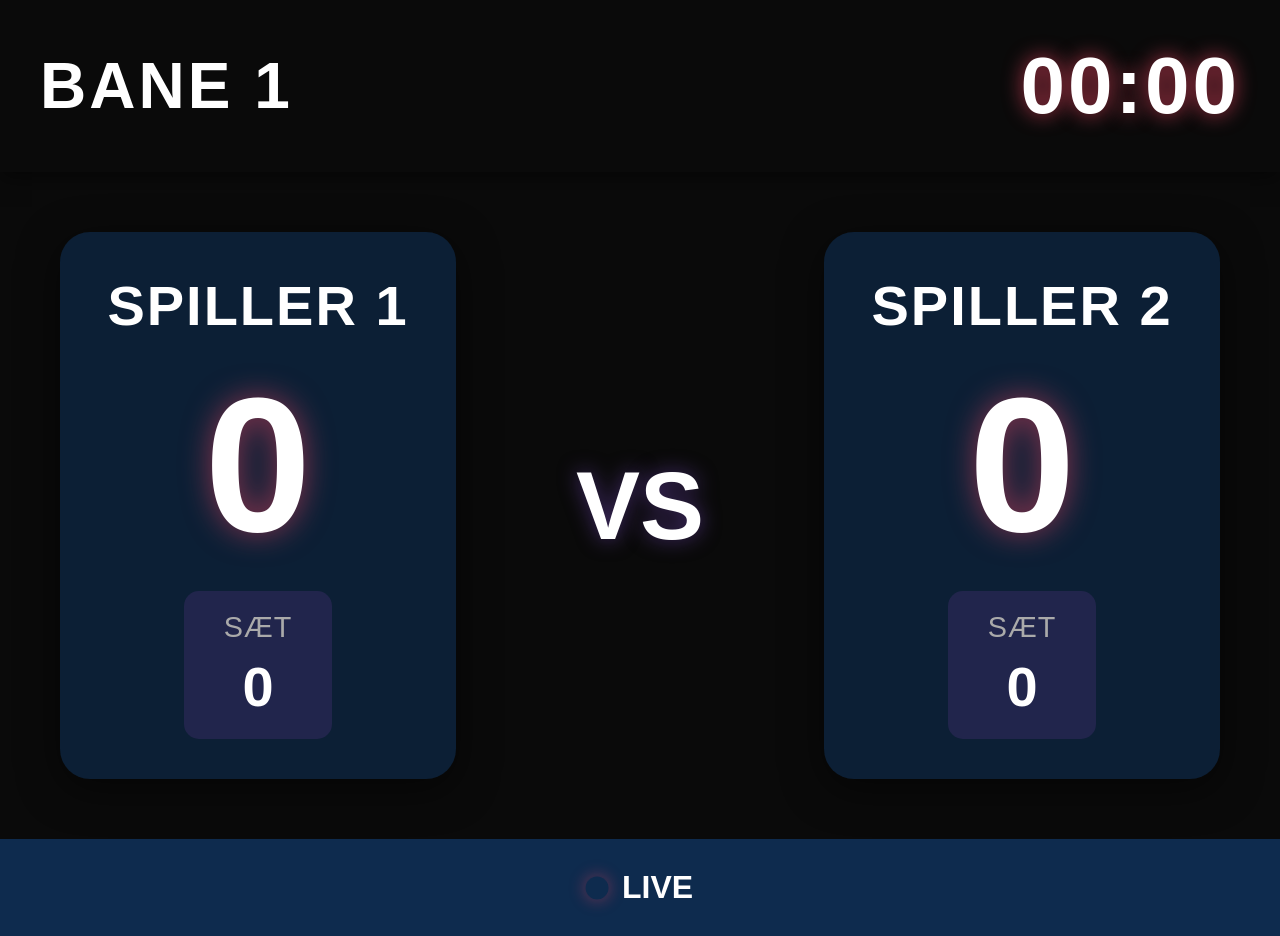
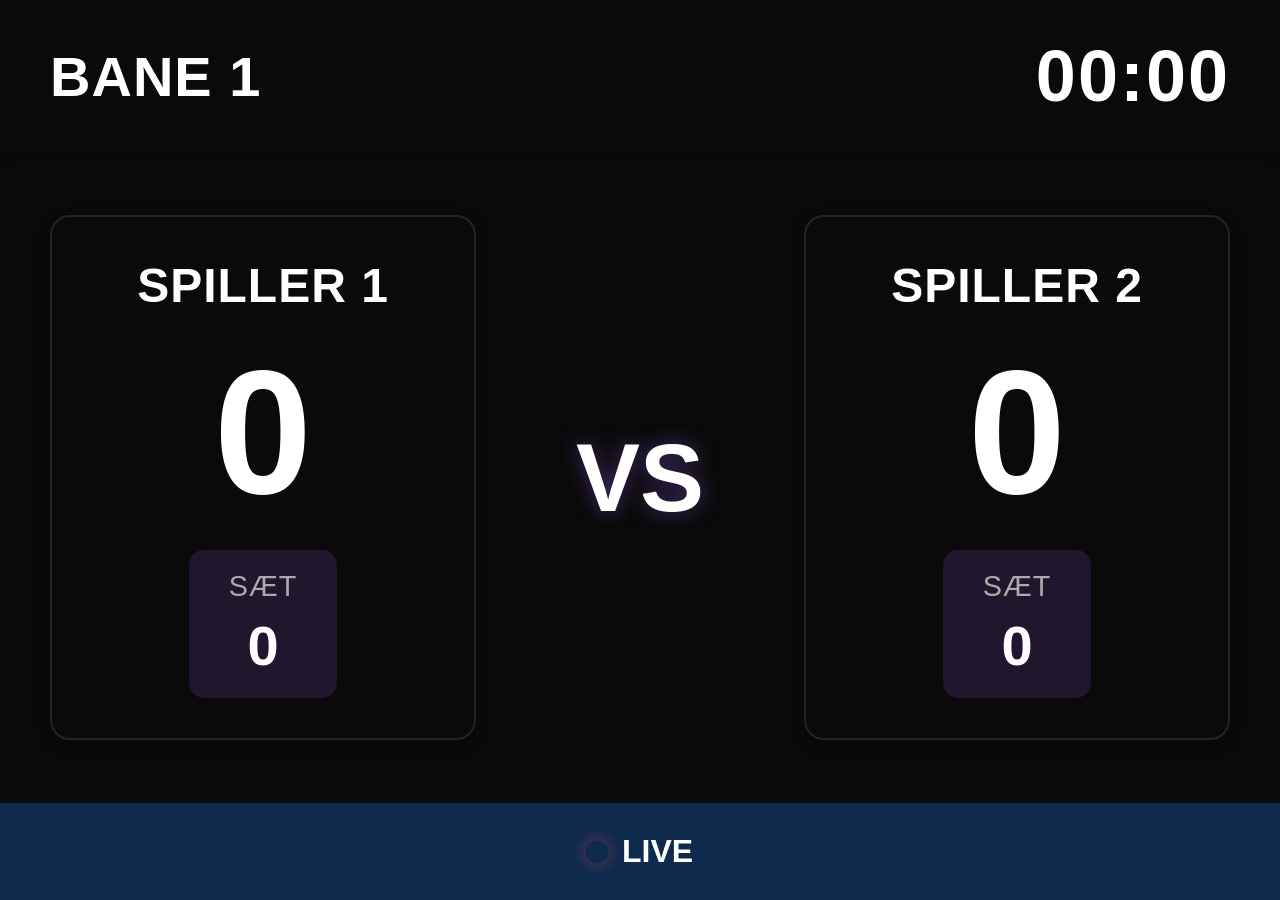

Apply simple and clean design across all pages

--- a/frontend/tv-styles.css
+++ b/frontend/tv-styles.css
@@ -16,30 +16,29 @@ body {
     height: 100vh;
     display: flex;
     flex-direction: column;
-    background: linear-gradient(135deg, var(--color-bg-dark) 0%, var(--color-bg-container) 100%);
+    background: var(--color-bg-dark);
 }
 
 /* Header */
 .tv-header {
-    padding: 40px;
+    padding: 35px 50px;
     background: linear-gradient(135deg, var(--color-primary) 0%, var(--color-accent) 100%);
     display: flex;
     justify-content: space-between;
     align-items: center;
-    box-shadow: 0 5px 20px rgba(0, 0, 0, 0.5);
+    box-shadow: 0 2px 12px rgba(0, 0, 0, 0.3);
 }
 
 .tv-header h1 {
-    font-size: 4em;
-    font-weight: bold;
-    letter-spacing: 3px;
+    font-size: 3.5em;
+    font-weight: 700;
+    letter-spacing: 1px;
 }
 
 .timer-large {
-    font-size: 5em;
-    font-weight: bold;
-    letter-spacing: 3px;
-    text-shadow: 0 0 20px rgba(233, 69, 96, 0.8);
+    font-size: 4.5em;
+    font-weight: 700;
+    letter-spacing: 2px;
 }
 
 /* Scoreboard */
@@ -48,8 +47,8 @@ body {
     display: flex;
     align-items: center;
     justify-content: space-around;
-    padding: 60px;
-    gap: 80px;
+    padding: 50px;
+    gap: 60px;
 }
 
 .player-column {
@@ -59,27 +58,27 @@ body {
     align-items: center;
     gap: 30px;
     padding: 40px;
-    background: rgba(15, 52, 96, 0.5);
-    border-radius: 30px;
-    border: 3px solid var(--color-primary);
-    box-shadow: 0 10px 40px rgba(0, 0, 0, 0.5);
+    background: var(--color-bg-container);
+    border-radius: 20px;
+    border: 2px solid rgba(255, 255, 255, 0.1);
+    box-shadow: 0 4px 16px rgba(0, 0, 0, 0.3);
 }
 
 .player-names-group {
     display: flex;
     flex-direction: column;
     align-items: center;
-    gap: 15px;
+    gap: 12px;
     width: 100%;
 }
 
 .player-name {
-    font-size: 3.5em;
-    font-weight: bold;
+    font-size: 3em;
+    font-weight: 700;
     text-align: center;
     color: #ffffff;
     text-transform: uppercase;
-    letter-spacing: 2px;
+    letter-spacing: 1px;
     min-height: 1.2em;
     display: flex;
     align-items: center;
@@ -88,16 +87,15 @@ body {
 }
 
 .player-name-partner {
-    font-size: 3.5em;
+    font-size: 3em;
     color: #ffffff;
 }
 
 .player-score {
-    font-size: 12em;
-    font-weight: bold;
+    font-size: 11em;
+    font-weight: 800;
     line-height: 1;
     color: #ffffff;
-    text-shadow: 0 0 30px rgba(233, 69, 96, 0.6);
 }
 
 .player-games {
